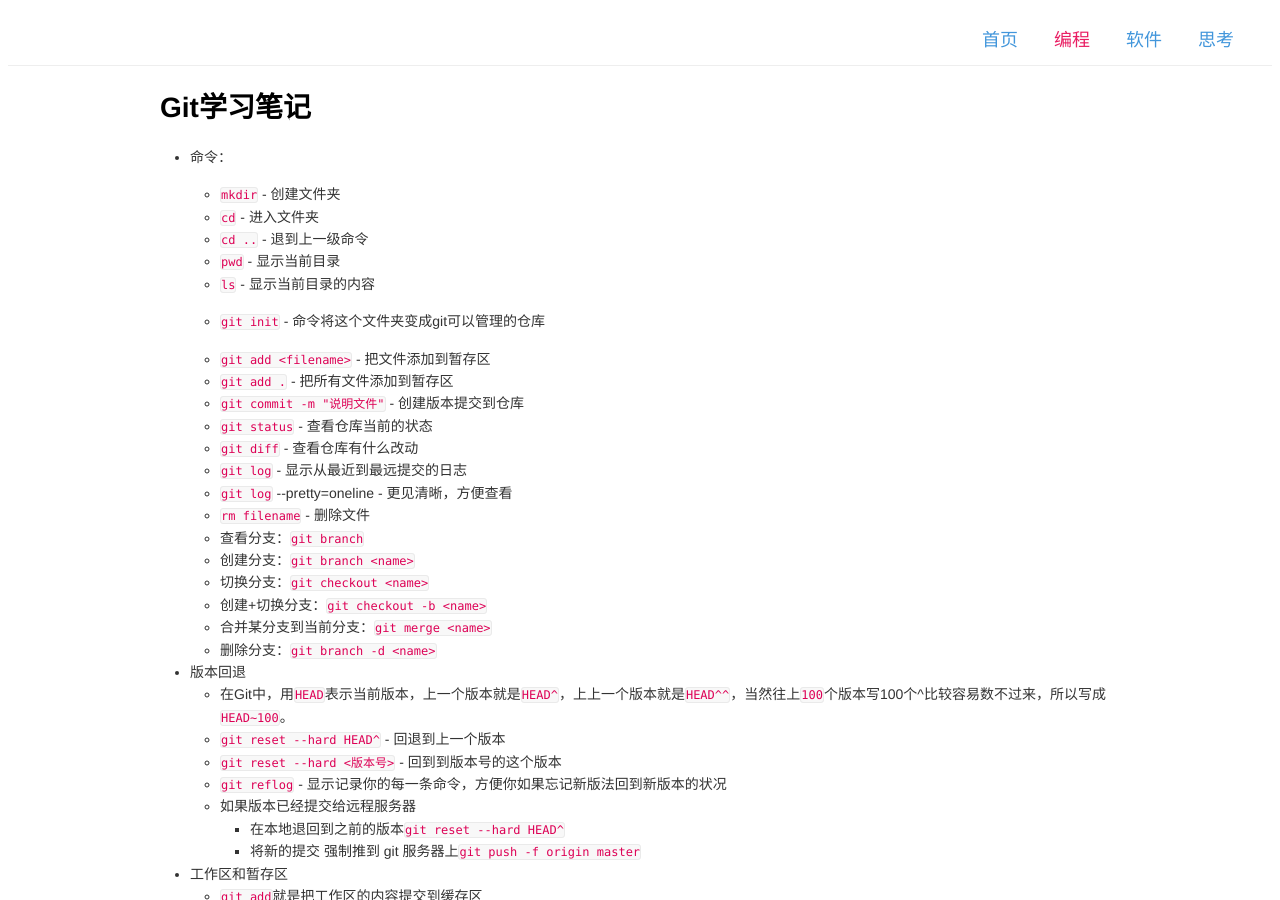
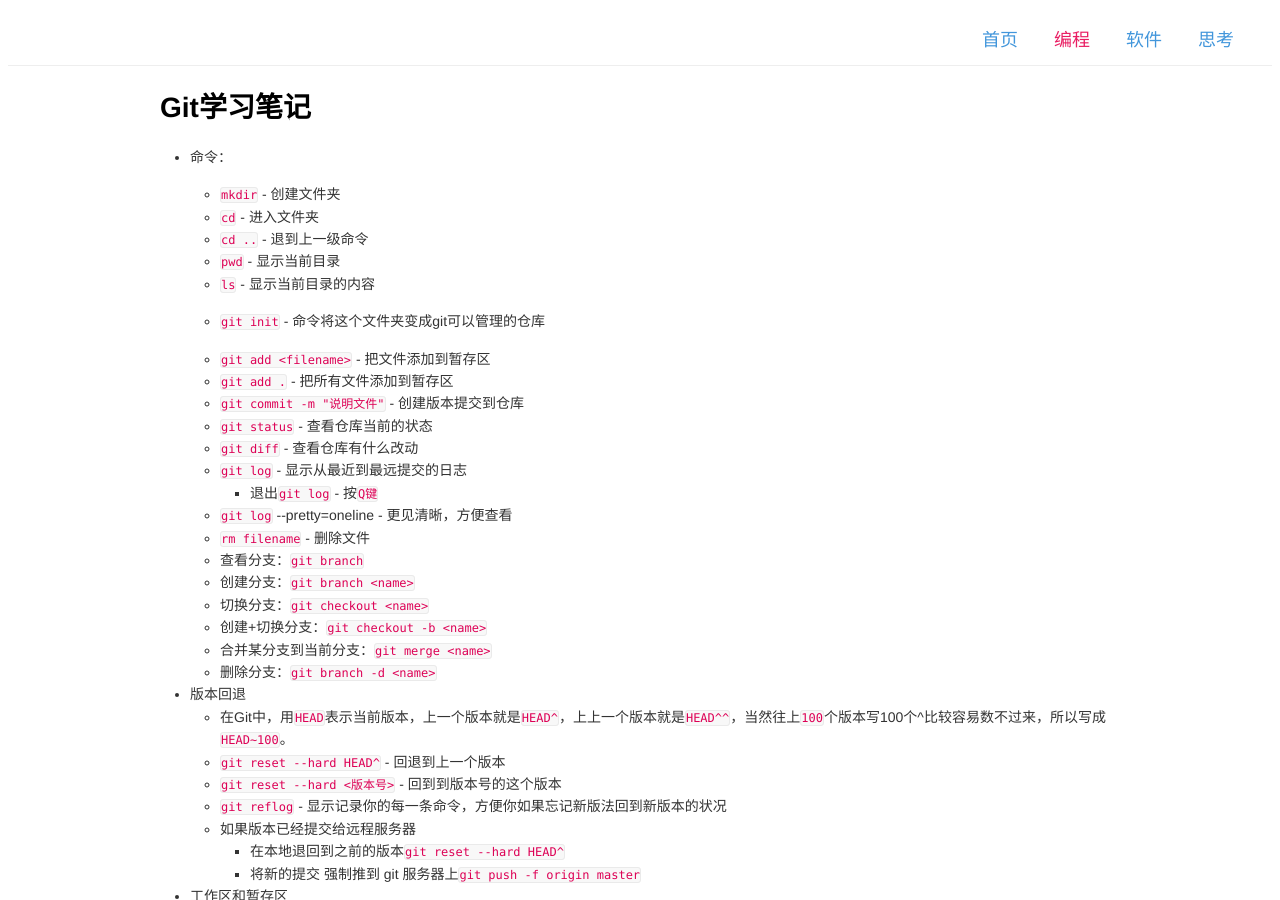
Before and after one commit to GalenYoung/galenyoung.github.io, a Jekyll site: the page built from programme/pgm-page16/index.html, in a window 1280 px wide and 900 px high. Built offline with Jekyll 4.4.1, drawn with Linux system fonts in a browser that asks for light colours; comment, search, counter and statistics services are not loaded.

Commit message:
git学习笔记中添加gitlog退出q键

```diff
--- a/programme/pgm-page16/index.html
+++ b/programme/pgm-page16/index.html
@@ -26,7 +26,13 @@ permalink: /programme/16
 	            <li><code>git commit -m &quot;说明文件&quot;</code> - 创建版本提交到仓库</li>
 	            <li><code>git status</code> - 查看仓库当前的状态</li>
 	            <li><code>git diff</code> - 查看仓库有什么改动</li>
-	            <li><code>git log</code> - 显示从最近到最远提交的日志</li>
+	            <li><code>git log</code> - 显示从最近到最远提交的日志
+					<ul>
+						<li>
+							退出<code>git log</code> - 按<code>Q键</code>
+						</li>
+					</ul>
+				</li>
 	            <li><code>git log</code> --pretty=oneline  - 更见清晰，方便查看</li>
 	            <li><code>rm filename</code> - 删除文件</li>
 	            <li>查看分支：<code>git branch</code></li>
```
